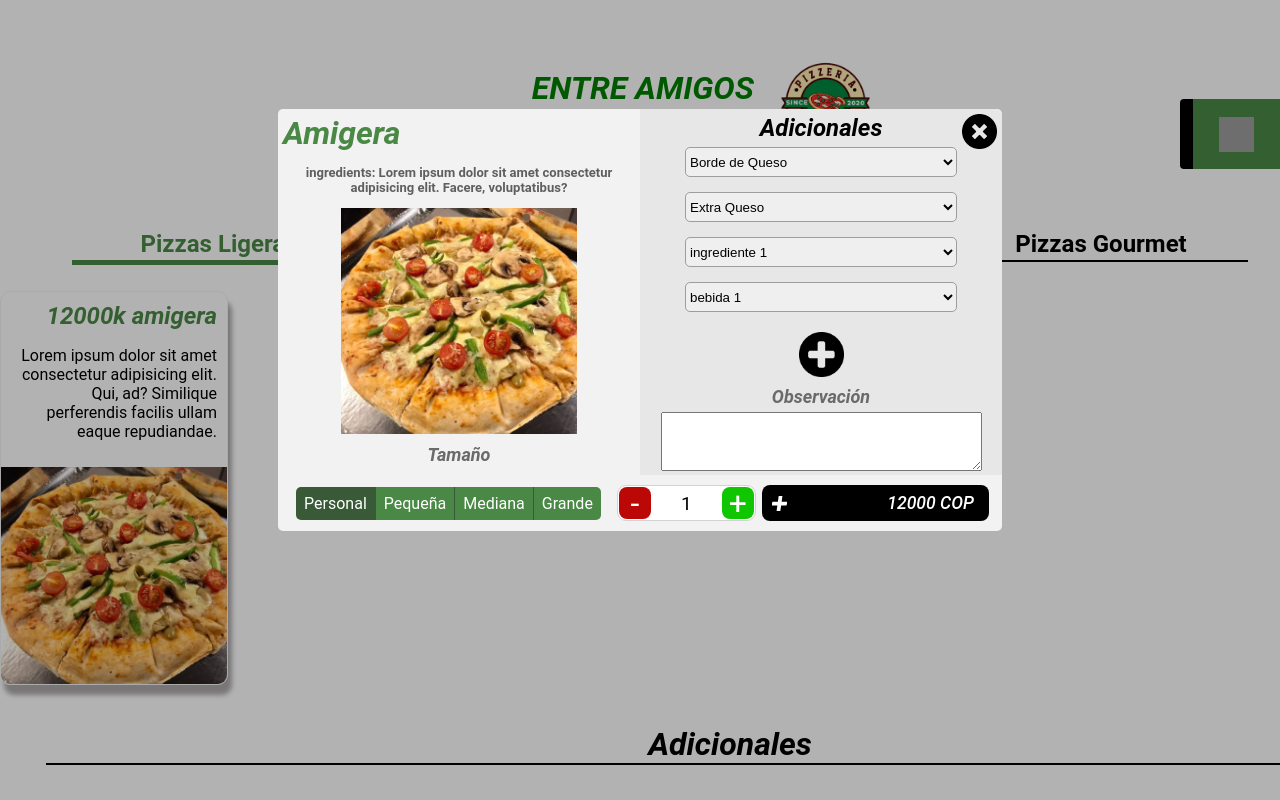
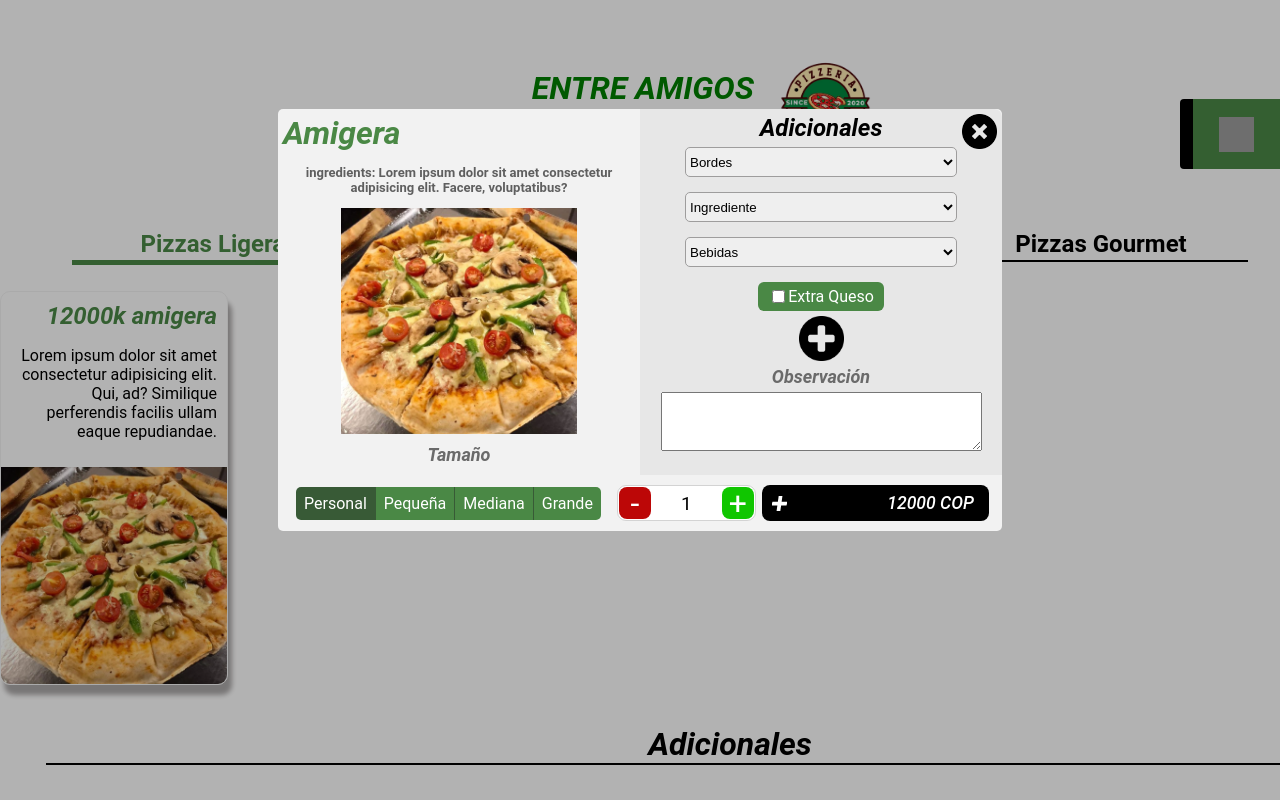
Before and after one commit to garcia98daniel/OrderPizza, a React (Create React App) app: page /menu in a window 1280 px wide. Both pictures are taken after a click on the element 114 px from the left and 487 px from the top of the page. Shown: the top 800 px of the page. Built offline with nearby package versions, Linux system fonts and the light colour scheme; grey boxes are pictures that could not be loaded; a web font is replaced by a local one.

Commit message:
updating modal

```diff
--- a/src/components/ModalSelectPizza.jsx
+++ b/src/components/ModalSelectPizza.jsx
@@ -4,8 +4,10 @@ import closeIcon from '../img/closeIcon.png';
 import plusIcon from '../img/plusIcon.png';
 import pizza3 from '../img/pizza3.png';
 import plusIconSvg from '../img/plusIconSvg.svg';
-import {bordersPizzas} from "../components/pizzaPricesData/bordersPizzas.js";
+import {pizzaBorder} from "./pizzaPricesData/pizzaBorder.js";
 import {extraQueso} from "../components/pizzaPricesData/extraQueso.js";
+import {pizzaIngredients} from "../components/pizzaPricesData/pizzaIngredients.js";
+import {drinks} from "../components/pizzaPricesData/drinks.js";
 
 
 
@@ -13,7 +15,7 @@ function ModalSelectPizza({openModal, productPrice}) {
     const [quantity, setQuantity] = useState(1);
     const [size, setZise] = useState("Personal");
     const [pizzaEdge, setPizzaEdge] = useState("Bordes");
-    const [pizzaExtraQueso, setPizzaExtraQueso] = useState("Extra Queso");
+    const [pizzaExtraQueso, setPizzaExtraQueso] = useState(false);
     const [drink, setDrink] = useState("Bebidas");
     const [ingredient, setIngredient] = useState("Ingrediente");
     const [observation, setObservation] = useState("");
@@ -66,39 +68,31 @@ function ModalSelectPizza({openModal, productPrice}) {
             <form action="">
               <label for="border"></label>
               <select name="border" id="border" className="input-select" value={pizzaEdge} onChange={(e)=>setPizzaEdge(e.target.value)}>
-                <option value="" selected disabled>Bordes</option>
-                <option value={bordersPizzas[0].text}>{bordersPizzas[0].text}</option>
-                <option value={bordersPizzas[1].text}>{bordersPizzas[1].text}</option>
-                <option value={bordersPizzas[2].text}>{bordersPizzas[2].text}</option>
-              </select>
-            </form>
-            <form action="">
-              <label for="Extra Queso"></label>
-              <select name="Extra Queso" id="Extra Queso" className="input-select" value={pizzaExtraQueso} onChange={(e)=>setPizzaExtraQueso(e.target.value)}>
-                <option value="" selected disabled>Extra Queso</option>
-                <option value={extraQueso[0].text}>{extraQueso[0].text}</option>
+                <option value="" selected >Bordes</option>
+                {pizzaBorder.map((borde)=>(
+                <option value="" >{borde.text}</option>
+                ))}
               </select>
             </form>
             <form action="">
               <label for="ingredients"></label>
               <select name="ingredients" id="ingredients" className="input-select" value={ingredient} onChange={(e)=>setIngredient(e.target.value)}>
-                <option value="" selected disabled>Ingrediente</option>
-                <option value="borde-1">ingrediente 1</option>
-                <option value="borde-2">ingrediente 2</option>
-                <option value="borde-3">ingrediente 3</option>
-                <option value="borde-4">ingrediente 4</option>
+                <option value="" selected >Ingrediente</option>
+                {pizzaIngredients.map((ingredient)=>(
+                <option value="" >{ingredient.text}</option>
+                ))}
               </select>
             </form>
             <form action="">
               <label for="drinks"></label>
               <select name="drinks" id="drinks" className="input-select" value={drink} onChange={(e)=>setDrink(e.target.value)}>
-                <option value="" selected disabled>Bebidas</option>
-                <option value="borde-1">bebida 1</option>
-                <option value="borde-2">bebida 2</option>
-                <option value="borde-3">bebida 3</option>
-                <option value="borde-4">bebida 4</option>
+                <option value="" selected >Bebidas</option>
+                {drinks.map((drink)=>(
+                <option value="">{drink.text}</option>
+                ))}
               </select>
             </form>
+            <label className="extraQueso"><input checked={pizzaExtraQueso} onChange={()=> setPizzaExtraQueso(!pizzaExtraQueso)} type="checkbox" id="extraQueso" value="extraQueso"/>Extra Queso</label>
             <img src={plusIcon} alt="" className="plusCirculeIcon"/>
             <h4>Observación</h4>
             <textarea
--- /dev/null
+++ b/src/components/pizzaPricesData/drinks.js
@@ -0,0 +1,18 @@
+export const drinks =[
+    { key: 'Agua cristal 600ml',
+      value: 2500,
+      text: 'Agua cristal 600ml'
+    },
+    { key: 'Agua cielo con gas 600ml',
+      value: 2500,
+      text: 'Agua cielo con gas 600ml'
+    },
+    { key: 'Coca-Cola 400ml',
+      value: 3500,
+      text: 'Coca-Cola 400ml'
+    },
+    { key: 'Cocacola sin azucar 400ml',
+      value: 3500,
+      text: 'Cocacola sin azucar 400ml'
+    },
+    ]
--- a/src/components/pizzaPricesData/bordersPizzas.js
+++ b/src/components/pizzaPricesData/pizzaBorder.js
@@ -1,4 +1,4 @@
-export const bordersPizzas =[
+export const pizzaBorder =[
     { key: 'bordesQueso',
       value: {
         personal: 2500,
--- /dev/null
+++ b/src/components/pizzaPricesData/pizzaIngredients.js
@@ -0,0 +1,162 @@
+export const pizzaIngredients = [
+  {
+    key: "Albahaca",
+    value: {
+      personal: 1500,
+      pequeña: 2000,
+      mediana: 2500,
+      grande: 3500,
+    },
+    text: "Albahaca",
+  },
+  {
+    key: "Aceitunas verdes",
+    value: {
+      personal: 1500,
+      pequeña: 2000,
+      mediana: 2500,
+      grande: 3500,
+    },
+    text: "Aceitunas verdes",
+  },
+  {
+    key: "Aceitunas negras",
+    value: {
+      personal: 1500,
+      pequeña: 2000,
+      mediana: 2500,
+      grande: 3500,
+    },
+    text: "Aceitunas negras",
+  },
+  {
+    key: "Bocadillo",
+    value: {
+      personal: 1500,
+      pequeña: 2000,
+      mediana: 2500,
+      grande: 3500,
+    },
+    text: "Bocadillo",
+  },
+  {
+    key: "Cebolla caramelizada",
+    value: {
+      personal: 1500,
+      pequeña: 2000,
+      mediana: 2500,
+      grande: 3500,
+    },
+    text: "Cebolla caramelizada",
+  },
+  {
+    key: "Cebolla roja",
+    value: {
+      personal: 1500,
+      pequeña: 2000,
+      mediana: 2500,
+      grande: 3500,
+    },
+    text: "Cebolla roja",
+  },
+  {
+    key: "Cebolla blanca",
+    value: {
+      personal: 1500,
+      pequeña: 2000,
+      mediana: 2500,
+      grande: 3500,
+    },
+    text: "Cebolla blanca",
+  },
+  {
+    key: "Champiñones",
+    value: {
+      personal: 1500,
+      pequeña: 2000,
+      mediana: 2500,
+      grande: 3500,
+    },
+    text: "Champiñones",
+  },
+  {
+    key: "Espinaca",
+    value: {
+      personal: 1500,
+      pequeña: 2000,
+      mediana: 2500,
+      grande: 3500,
+    },
+    text: "Espinaca",
+  },
+  {
+    key: "Maiz",
+    value: {
+      personal: 1500,
+      pequeña: 2000,
+      mediana: 2500,
+      grande: 3500,
+    },
+    text: "Maiz",
+  },
+  {
+    key: "Piña",
+    value: {
+      personal: 1500,
+      pequeña: 2000,
+      mediana: 2500,
+      grande: 3500,
+    },
+    text: "Piña",
+  },
+  {
+    key: "Pimenton verde",
+    value: {
+      personal: 1500,
+      pequeña: 2000,
+      mediana: 2500,
+      grande: 3500,
+    },
+    text: "Pimenton verde",
+  },
+  {
+    key: "Pimenton rojo",
+    value: {
+      personal: 1500,
+      pequeña: 2000,
+      mediana: 2500,
+      grande: 3500,
+    },
+    text: "Pimenton rojo",
+  },
+  {
+    key: "Queso parmesano",
+    value: {
+      personal: 1500,
+      pequeña: 2000,
+      mediana: 2500,
+      grande: 3500,
+    },
+    text: "Queso parmesano",
+  },
+  {
+    key: "Tomate",
+    value: {
+      personal: 1500,
+      pequeña: 2000,
+      mediana: 2500,
+      grande: 3500,
+    },
+    text: "Tomate",
+  },
+  {
+    key: "Tomate cherry",
+    value: {
+      personal: 1500,
+      pequeña: 2000,
+      mediana: 2500,
+      grande: 3500,
+    },
+    text: "Tomate cherry",
+  },
+];
--- a/src/components/style/modalSelectPizza.css
+++ b/src/components/style/modalSelectPizza.css
@@ -57,6 +57,9 @@
   }
 
   .pizza-caracteristics {
+    display: flex;
+    flex-direction: column;
+    align-items: center;
     width: 362px;
     min-height: 340px;
     background-color: #e7e7e7;
@@ -75,6 +78,18 @@
     font-size: 18px;
     color: #6a6a6a;
     margin-bottom: 5px;
+  }
+
+  .extraQueso{
+    text-align: center;
+    display: flex;
+    align-items: center;
+    justify-content: center;
+    cursor: pointer;
+    padding: 5px 10px;
+    border-radius: 6px;
+    color: white;
+    background: #4a8845;
   }
 
   .pizza-caracteristics textarea {
@@ -321,6 +336,15 @@
     border-radius: 8px;
     padding: 8px 10px;
     cursor: pointer;
+    transition: .2s all;
+  }
+
+  .order-price .total-price:hover {
+    box-shadow: 0px 0px 10px black;
+  }
+
+  .order-price .total-price:active {
+    transform: scale(0.98);
   }
 
   .total-price .plusIcon{
```
